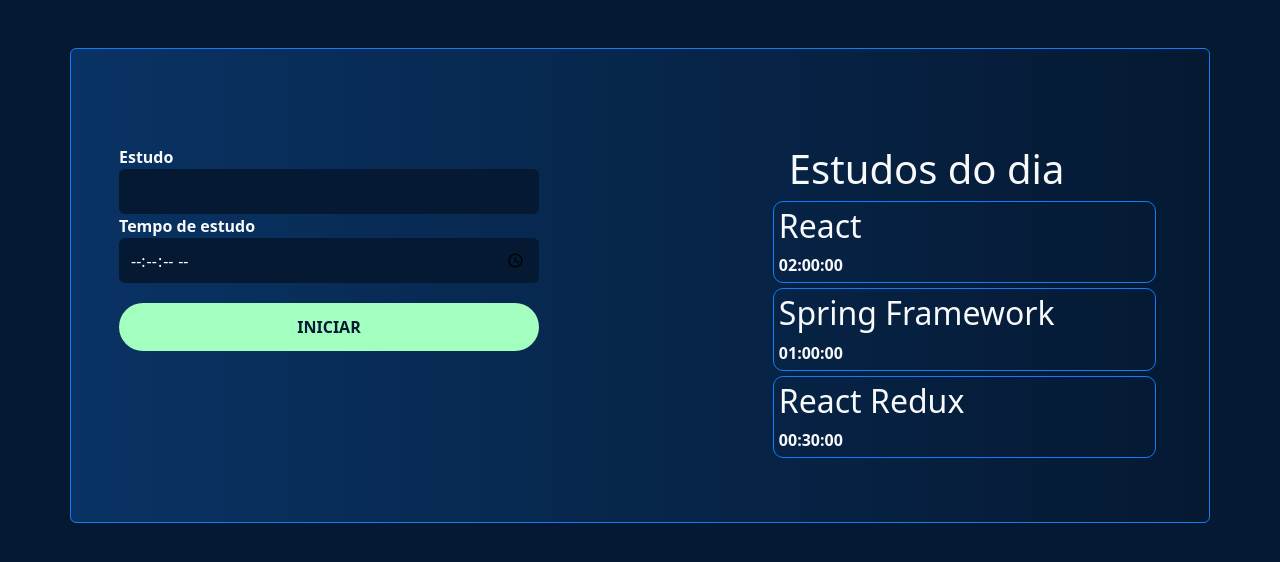
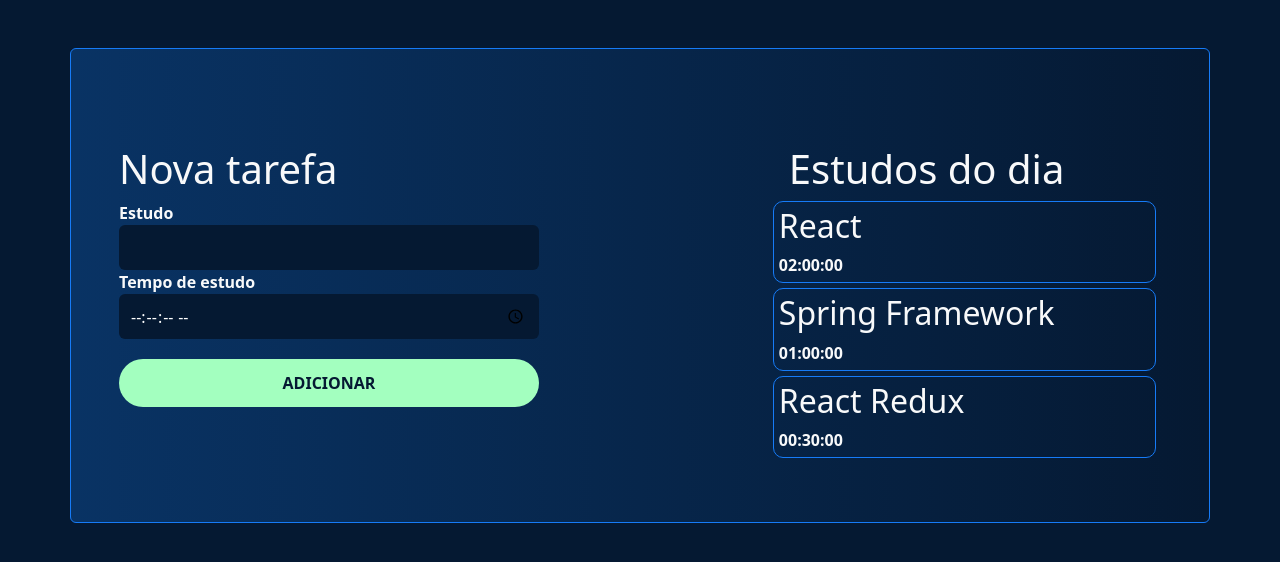
Before and after one commit to Dogoso/Alura-studies, a React (Create React App) app: page / in a window 1280 px wide. Shown: the top 562 px of the page. Built offline with nearby package versions, Linux system fonts and the light colour scheme.

Commit message:
First prop (Button)

```diff
--- a/src/components/botao/index.jsx
+++ b/src/components/botao/index.jsx
@@ -5,7 +5,7 @@
     render() {
         return (
             <button className={Botao['btn-alura']}>
-                INICIAR
+                {this.props.children}
             </button>
         )
     }
--- a/src/components/formulario/index.jsx
+++ b/src/components/formulario/index.jsx
@@ -8,6 +8,7 @@
         return (
             <div className="col-md-5 mt-5">
                 <form>
+                <h1>Nova tarefa</h1>
                 <div>
                     <label htmlFor="estudo">Estudo</label>
                     <input
@@ -31,7 +32,9 @@
                         required
                     />
                 </div>
-                <Button/>
+                <Button>
+                    ADICIONAR
+                </Button>
             </form>
             </div>
         )
```
